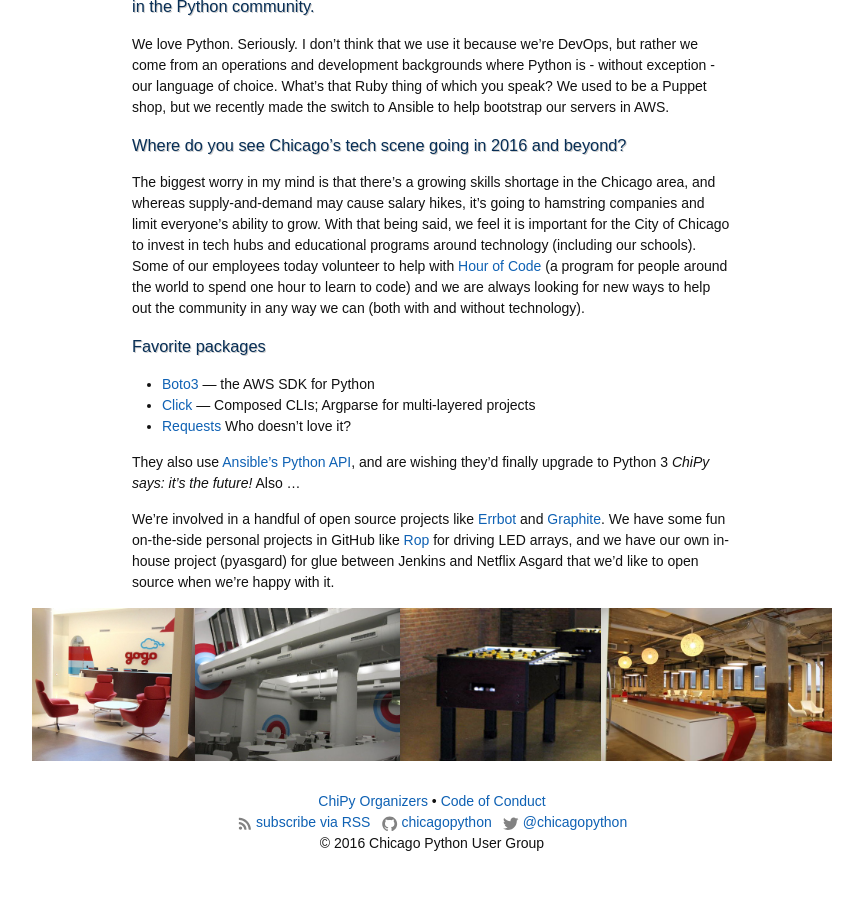
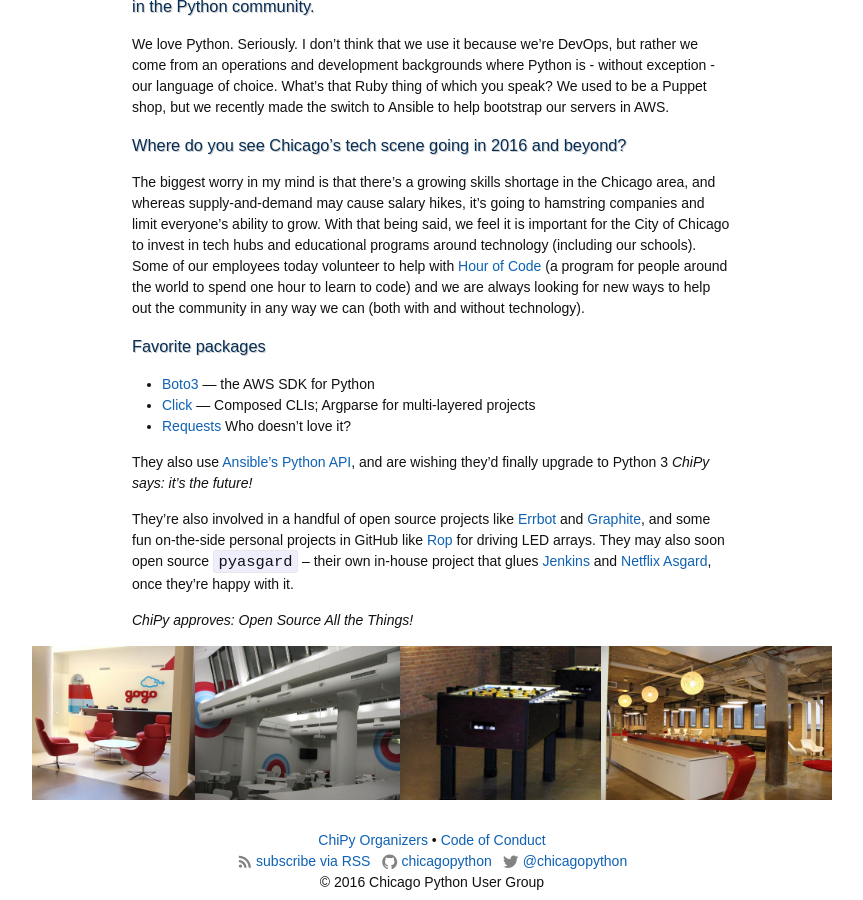
Before and after one commit to tanyaschlusser/tmp, a Jekyll site: the page built from python-shops/_posts/2016-01-03-Gogo.markdown, in a window 1280 px wide and 900 px high, scrolled down 1200 px. Shown: the whole window, without its empty margins (208-1071 px from the left). Built offline with Jekyll 4.4.1, drawn with Linux system fonts in a browser that asks for light colours; before the commit the page ends 2061 px from its top, so only the background shows below that.

Commit message:
more editing

```diff
--- a/python-shops/_posts/2016-01-03-Gogo.markdown
+++ b/python-shops/_posts/2016-01-03-Gogo.markdown
@@ -70,9 +70,11 @@ The biggest worry in my mind is that there's a growing skills shortage in the Ch
 * [Click](http://click.pocoo.org/5/) — Composed CLIs; Argparse for multi-layered projects
 * [Requests](http://docs.python-requests.org/en/latest/) Who doesn't love it?
 
-They also use [Ansible's Python API](http://docs.ansible.com/ansible/developing_api.html), and are wishing they'd finally upgrade to Python 3 *ChiPy says: it's the future!* Also ...
+They also use [Ansible's Python API](http://docs.ansible.com/ansible/developing_api.html), and are wishing they'd finally upgrade to Python 3 *ChiPy says: it's the future!*
 
-We're involved in a handful of open source projects like [Errbot](http://errbot.io/) and [Graphite](https://github.com/graphite-project/). We have some fun on-the-side personal projects in GitHub like [Rop](https://github.com/ak15199/rop) for driving LED arrays, and we have our own in-house project (pyasgard) for glue between Jenkins and Netflix Asgard that we'd like to open source when we're happy with it.
+They're also involved in a handful of open source projects like [Errbot](http://errbot.io/) and [Graphite](https://github.com/graphite-project/), and some fun on-the-side personal projects in GitHub like [Rop](https://github.com/ak15199/rop) for driving LED arrays. They may also soon open source `pyasgard` -- their own in-house project that glues [Jenkins](https://jenkins-ci.org/) and [Netflix Asgard](https://github.com/Netflix/asgard/wiki/Quick-Start-Guide), once they're happy with it.
+
+*ChiPy approves: Open Source All the Things!*
 
 
 <div style="display:flex;flex-wrap:nowrap;justify-content:center">
```
